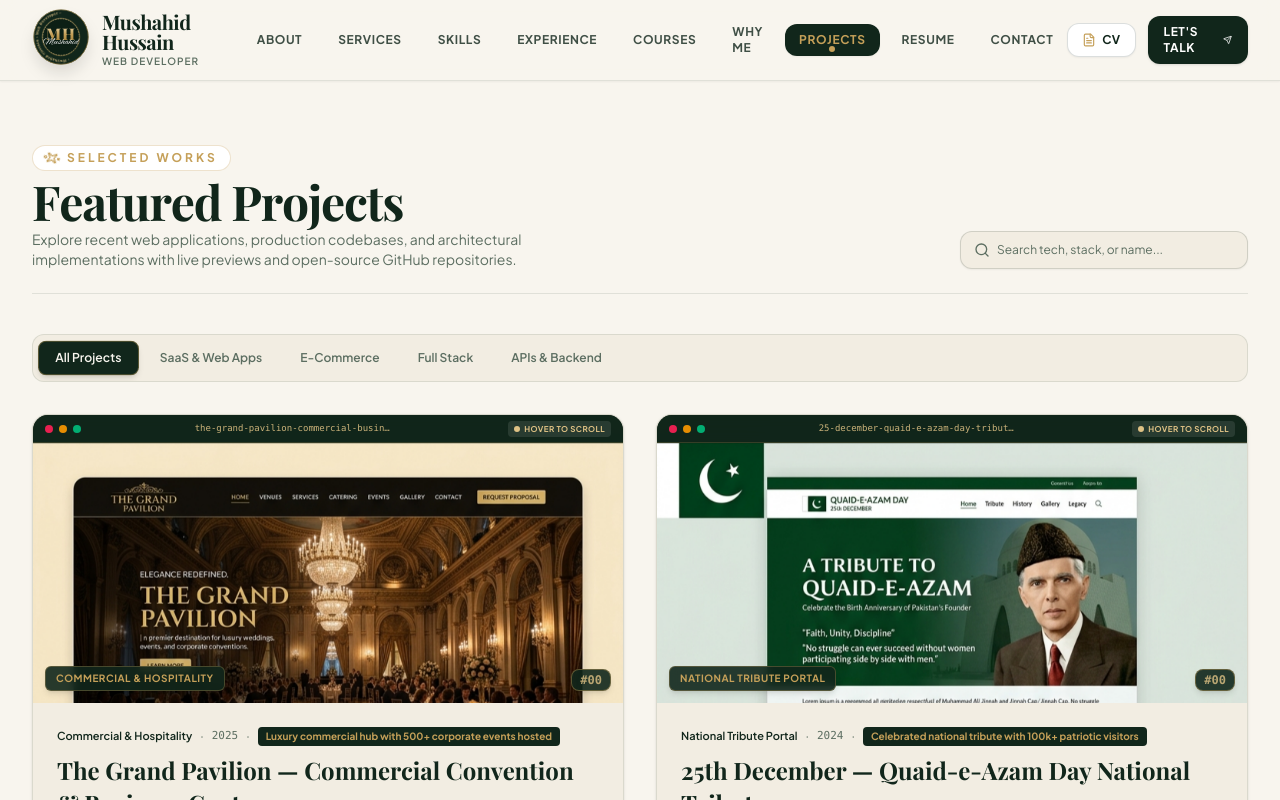
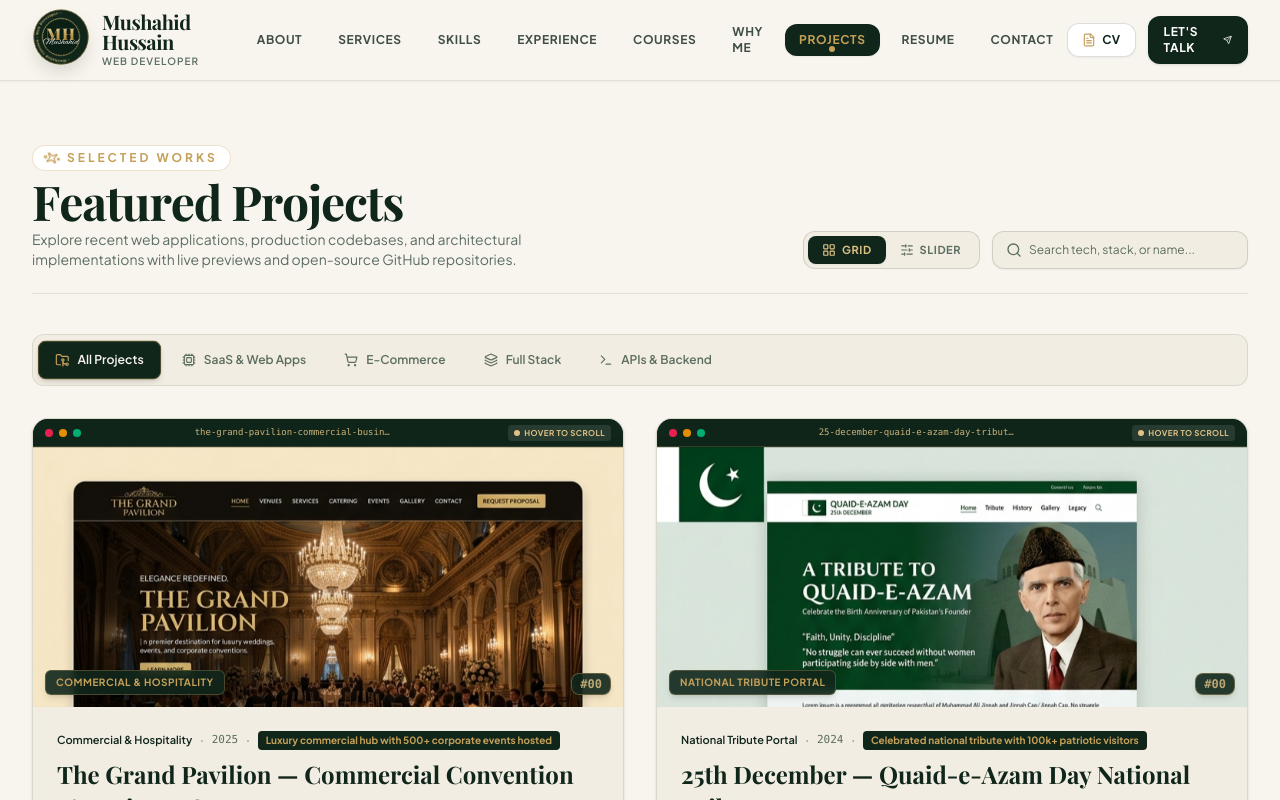
Before and after one commit to mushahidrafiqe744-cell/Mushahid-Hussain-Web-Developer-Portfolio, a React (Vite) app: page / in a window 1280 px wide. Both pictures are taken after a click on the button "VIEW PROJECTS". Shown: the top 800 px of the page. Built offline with nearby package versions, Linux system fonts and the light colour scheme; a web font is replaced by a local one.

Commit message:
feat: enhance portfolio UI and project navigation
- Added SVG favicon
- Updated hero portrait image
- Added category icons and view toggles to ProjectsSection
- Enhanced ResumeModal with course certification badges

```diff
--- a/src/components/Navbar.tsx
+++ b/src/components/Navbar.tsx
@@ -18,7 +18,6 @@ export const Navbar: React.FC<NavbarProps> = ({
 }) => {
   const [mobileMenuOpen, setMobileMenuOpen] = useState(false);
 
-  // 'ALL' has been removed as requested. Logo click now opens the Hero section.
   const navLinks: { id: SectionId; label: string }[] = [
     { id: 'about', label: 'About' },
     { id: 'services', label: 'Services' },
--- a/src/components/ProjectsSection.tsx
+++ b/src/components/ProjectsSection.tsx
@@ -1,5 +1,5 @@
 import React, { useState, useEffect } from 'react';
-import { Github, ExternalLink, ArrowUpRight, Search, Code, Filter, Sparkles, Layers, MessageCircle } from 'lucide-react';
+import { Github, ExternalLink, ArrowUpRight, Search, Code, Filter, Sparkles, Layers, MessageCircle, ChevronLeft, ChevronRight, LayoutGrid, Sliders, FolderGit2, Cpu, ShoppingCart, Terminal } from 'lucide-react';
 import { Project } from '../types/portfolio';
 
 interface ProjectsSectionProps {
@@ -213,13 +213,16 @@ const ProjectCard: React.FC<{
 export const ProjectsSection: React.FC<ProjectsSectionProps> = ({ projects, onSelectProject }) => {
   const [activeCategory, setActiveCategory] = useState<string>('all');
   const [searchQuery, setSearchQuery] = useState<string>('');
+  const [viewMode, setViewMode] = useState<'grid' | 'slider'>('grid');
+  const [currentIndex, setCurrentIndex] = useState(0);
+  const [isAutoplayPaused, setIsAutoplayPaused] = useState(false);
 
-  const categories = [
-    { id: 'all', label: 'All Projects' },
-    { id: 'saas', label: 'SaaS & Web Apps' },
-    { id: 'ecommerce', label: 'E-Commerce' },
-    { id: 'fullstack', label: 'Full Stack' },
-    { id: 'api', label: 'APIs & Backend' },
+  const categories: { id: string; label: string; icon: React.ComponentType<{ className?: string }> }[] = [
+    { id: 'all', label: 'All Projects', icon: FolderGit2 },
+    { id: 'saas', label: 'SaaS & Web Apps', icon: Cpu },
+    { id: 'ecommerce', label: 'E-Commerce', icon: ShoppingCart },
+    { id: 'fullstack', label: 'Full Stack', icon: Layers },
+    { id: 'api', label: 'APIs & Backend', icon: Terminal },
   ];
 
   const filteredProjects = projects.filter((project) => {
@@ -231,6 +234,22 @@ export const ProjectsSection: React.FC<ProjectsSectionProps> = ({ projects, onSe
       project.technologies.some((tech) => tech.toLowerCase().includes(query));
     return matchesCategory && matchesSearch;
   });
+
+  // Autoplay effect for Slider View
+  useEffect(() => {
+    if (viewMode !== 'slider' || isAutoplayPaused || filteredProjects.length <= 1) return;
+
+    const interval = setInterval(() => {
+      setCurrentIndex((prev) => (prev + 1) % filteredProjects.length);
+    }, 5000);
+
+    return () => clearInterval(interval);
+  }, [viewMode, isAutoplayPaused, filteredProjects.length]);
+
+  // Reset slider index when filters/searches change
+  useEffect(() => {
+    setCurrentIndex(0);
+  }, [activeCategory, searchQuery]);
 
   const sectionTitleLetters = 'Featured Projects'.split('');
 
@@ -262,8 +281,38 @@ export const ProjectsSection: React.FC<ProjectsSectionProps> = ({ projects, onSe
             </p>
           </div>
 
+          {/* Controls: Search and Layout Toggle */}
+          <div className="flex flex-col sm:flex-row items-stretch sm:items-center gap-3 w-full md:w-auto">
+            {/* View Mode Toggle */}
+            <div className="flex bg-[#F2EDE2] border border-[#11261B]/15 rounded-xl p-1 shrink-0">
+              <button
+                onClick={() => setViewMode('grid')}
+                className={`flex-1 sm:flex-initial flex items-center justify-center gap-1.5 px-3.5 py-1.5 text-[11px] font-bold uppercase tracking-wider rounded-lg transition-all cursor-pointer ${
+                  viewMode === 'grid'
+                    ? 'bg-[#11261B] text-[#DFC285] shadow-xs'
+                    : 'text-[#5C6E61] hover:text-[#11261B]'
+                }`}
+                title="Grid View"
+              >
+                <LayoutGrid className="w-3.5 h-3.5" />
+                <span>Grid</span>
+              </button>
+              <button
+                onClick={() => setViewMode('slider')}
+                className={`flex-1 sm:flex-initial flex items-center justify-center gap-1.5 px-3.5 py-1.5 text-[11px] font-bold uppercase tracking-wider rounded-lg transition-all cursor-pointer ${
+                  viewMode === 'slider'
+                    ? 'bg-[#11261B] text-[#DFC285] shadow-xs'
+                    : 'text-[#5C6E61] hover:text-[#11261B]'
+                }`}
+                title="Slider View"
+              >
+                <Sliders className="w-3.5 h-3.5 rotate-90" />
+                <span>Slider</span>
+              </button>
+            </div>
+
             {/* Search Bar with Focus Animation */}
-          <div className="relative w-full md:w-72">
+            <div className="relative w-full md:w-64">
               <Search className="w-4 h-4 text-[#5C6E61] absolute left-3.5 top-1/2 -translate-y-1/2 group-focus-within:text-[#C5A059] transition-colors" />
               <input
                 type="text"
@@ -274,25 +323,30 @@ export const ProjectsSection: React.FC<ProjectsSectionProps> = ({ projects, onSe
               />
             </div>
           </div>
+        </div>
 
-        {/* Filter Segmented Buttons */}
+        {/* Filter Segmented Buttons (Tabs with Icons) */}
         <div className="flex items-center gap-1.5 p-1.5 bg-[#F2EDE2] rounded-xl border border-[#11261B]/10 mb-8 overflow-x-auto">
-          {categories.map((cat) => (
+          {categories.map((cat) => {
+            const isActive = activeCategory === cat.id;
+            return (
               <button
                 key={cat.id}
                 onClick={() => setActiveCategory(cat.id)}
-              className={`px-4 py-2 text-xs font-semibold rounded-lg transition-all duration-300 whitespace-nowrap shrink-0 cursor-pointer ${
-                activeCategory === cat.id
+                className={`px-4 py-2.5 text-xs font-semibold rounded-lg transition-all duration-300 whitespace-nowrap shrink-0 cursor-pointer flex items-center gap-2 ${
+                  isActive
                     ? 'bg-[#11261B] text-[#F8F5EE] shadow-md scale-[1.02] border border-[#C5A059]/40'
                     : 'text-[#5C6E61] hover:text-[#11261B] hover:bg-white/60'
                 }`}
               >
-              {cat.label}
+                <cat.icon className={`w-3.5 h-3.5 ${isActive ? 'text-[#C5A059]' : 'text-[#5C6E61]'}`} />
+                <span>{cat.label}</span>
               </button>
-          ))}
+            );
+          })}
         </div>
 
-        {/* Projects Grid */}
+        {/* Projects Viewport (Grid vs Slider) */}
         {filteredProjects.length === 0 ? (
           <div className="text-center py-16 bg-[#F2EDE2] rounded-2xl border border-dashed border-[#11261B]/20 animate-pulse">
             <Code className="w-10 h-10 text-[#5C6E61] mx-auto mb-2" />
@@ -307,7 +361,79 @@ export const ProjectsSection: React.FC<ProjectsSectionProps> = ({ projects, onSe
               Clear filters
             </button>
           </div>
+        ) : viewMode === 'slider' ? (
+          /* Premium Interactive Carousel Slider */
+          <div
+            className="relative select-none"
+            onMouseEnter={() => setIsAutoplayPaused(true)}
+            onMouseLeave={() => setIsAutoplayPaused(false)}
+          >
+            {/* Slider Viewport */}
+            <div className="overflow-hidden rounded-2xl">
+              <div
+                className="flex transition-transform duration-500 ease-out"
+                style={{ transform: `translateX(-${currentIndex * 100}%)` }}
+              >
+                {filteredProjects.map((project, index) => (
+                  <div key={project.id} className="w-full shrink-0 px-1">
+                    <div className="max-w-4xl mx-auto">
+                      <ProjectCard
+                        project={project}
+                        index={index}
+                        onSelectProject={onSelectProject}
+                      />
+                    </div>
+                  </div>
+                ))}
+              </div>
+            </div>
+
+            {/* Slider Navigation Chevrons */}
+            {filteredProjects.length > 1 && (
+              <>
+                <button
+                  onClick={() => setCurrentIndex((prev) => (prev - 1 + filteredProjects.length) % filteredProjects.length)}
+                  className="absolute -left-3 sm:-left-6 top-[35%] -translate-y-1/2 p-3 rounded-full bg-[#11261B] border border-[#C5A059]/30 text-[#DFC285] hover:bg-[#1A3828] hover:text-[#C5A059] shadow-xl hover:scale-105 active:scale-95 transition-all z-20 cursor-pointer"
+                  title="Previous Project"
+                >
+                  <ChevronLeft className="w-5 h-5 stroke-[2.5]" />
+                </button>
+                <button
+                  onClick={() => setCurrentIndex((prev) => (prev + 1) % filteredProjects.length)}
+                  className="absolute -right-3 sm:-right-6 top-[35%] -translate-y-1/2 p-3 rounded-full bg-[#11261B] border border-[#C5A059]/30 text-[#DFC285] hover:bg-[#1A3828] hover:text-[#C5A059] shadow-xl hover:scale-105 active:scale-95 transition-all z-20 cursor-pointer"
+                  title="Next Project"
+                >
+                  <ChevronRight className="w-5 h-5 stroke-[2.5]" />
+                </button>
+              </>
+            )}
+
+            {/* Premium Progress Indicators & Dots */}
+            {filteredProjects.length > 1 && (
+              <div className="flex flex-col items-center gap-3 mt-8">
+                {/* Dots */}
+                <div className="flex justify-center items-center gap-2">
+                  {filteredProjects.map((_, idx) => (
+                    <button
+                      key={idx}
+                      onClick={() => setCurrentIndex(idx)}
+                      className={`h-2 rounded-full transition-all duration-300 cursor-pointer ${
+                        currentIndex === idx
+                          ? 'w-10 bg-[#11261B]'
+                          : 'w-2 bg-[#11261B]/20 hover:bg-[#11261B]/40'
+                      }`}
+                    />
+                  ))}
+                </div>
+                {/* Visual Status Indicator */}
+                <span className="text-[10px] font-mono uppercase tracking-widest text-[#5C6E61]">
+                  Project {currentIndex + 1} of {filteredProjects.length}
+                </span>
+              </div>
+            )}
+          </div>
         ) : (
+          /* Standard Projects Grid */
           <div className="grid grid-cols-1 md:grid-cols-2 gap-8">
             {filteredProjects.map((project, index) => (
               <ProjectCard
--- a/src/data/portfolioData.ts
+++ b/src/data/portfolioData.ts
@@ -1,5 +1,5 @@
 import { CourseCertification, DeveloperProfile, Project, Service, SkillGroup } from '../types/portfolio';
-import heroPortrait from '../assets/images/mushahid_hussain_hero_1790258485207.jpg';
+import heroPortrait from '../assets/images/mushahid_hussain_pinterest_1141451468122182249.jpg';
 import mbaAcademyImg from '../assets/images/mba_academy_full_web_1790428843333.jpg';
 import aqsaRamzanImg from '../assets/images/aqsa_ramzan_full_web_1790428861081.jpg';
 import raheemRehabImg from '../assets/images/raheem_rehab_full_web_1790428879741.jpg';
```
Also changed, not shown: index.html (+3 -0 lines), src/components/ResumeModal.tsx (+16 -7 lines), src/assets/images/mushahid_hussain_pinterest_1141451468122182249.jpg (added), 1 other file (tests, documents, lock files or other folders). Lines whose indentation alone changed are shown as unchanged.
